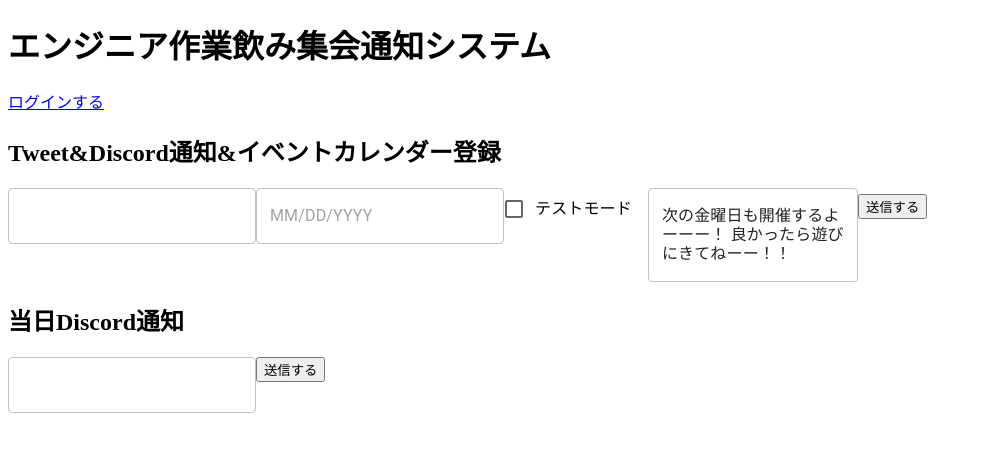
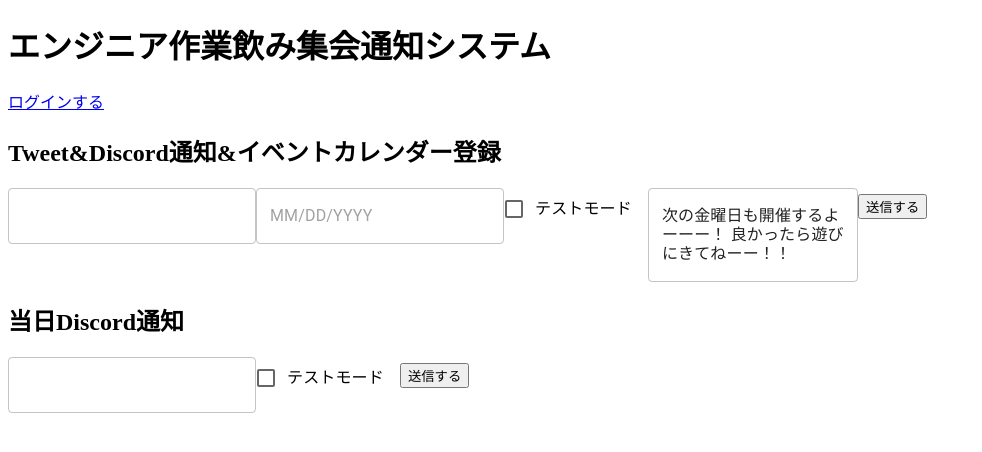
Before and after one commit to yuya-0928/eventAnnounceBot, a React (Vite) app in the folder frontend/: page / in a window 1280 px wide. Shown: the top 452 px of the page, without its empty margins (0-982 px from the left). Built offline with nearby package versions, Linux system fonts and the light colour scheme.

Commit message:
テストモードのチェックボックスをmaterial uiにする

```diff
--- a/frontend/src/component/NotificationFormDiscord.tsx
+++ b/frontend/src/component/NotificationFormDiscord.tsx
@@ -1,4 +1,7 @@
 import { TextField as MuiTextField } from "@material-ui/core";
+import { Checkbox } from "@mui/material";
+import { FormControlLabel } from "@mui/material";
+
 export const NotificationFormDiscord = () => {
   return (
     <>
@@ -13,6 +16,10 @@ export const NotificationFormDiscord = () => {
           name="numberOfSessions"
           variant="outlined"
         />
+        <FormControlLabel
+          control={<Checkbox name="isTestModeToggle" id="test-mode" />}
+          label="テストモード"
+        />
         <input type="submit" value="送信する" />
       </form>
     </>
```
